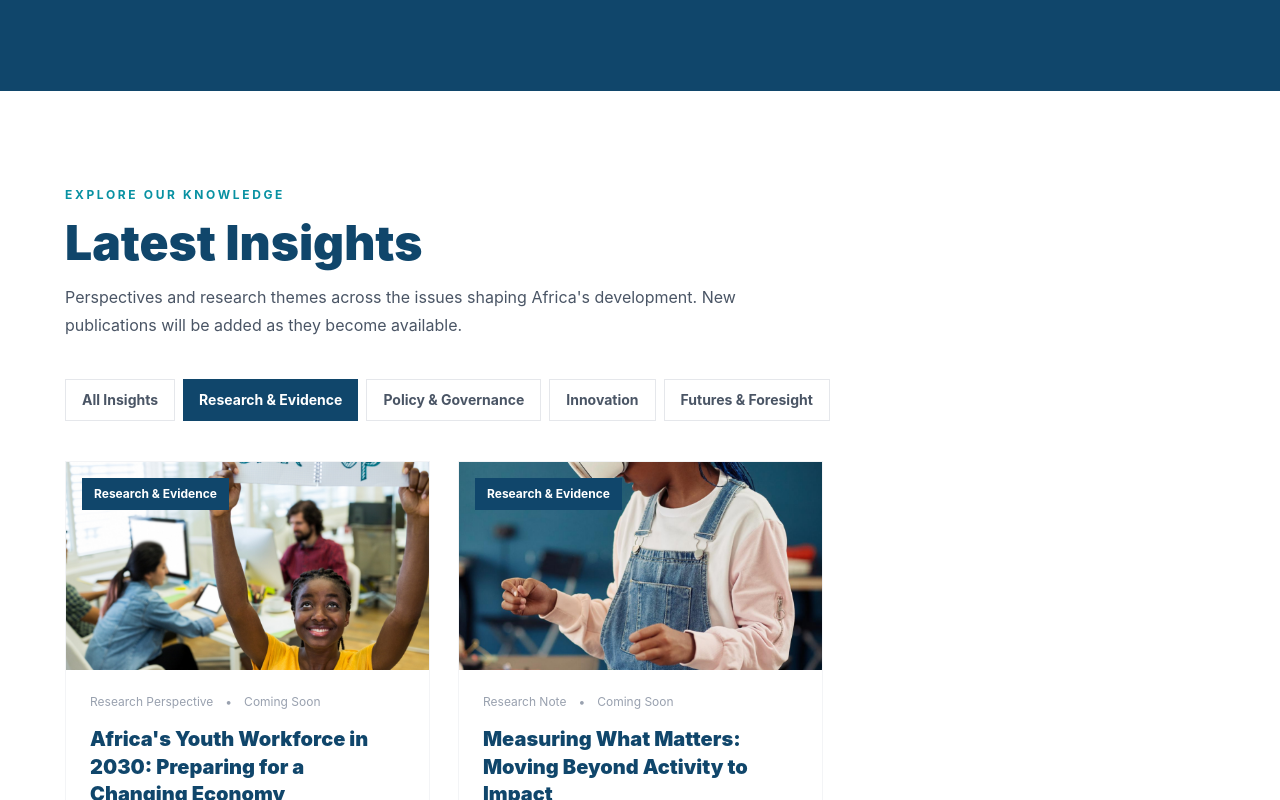
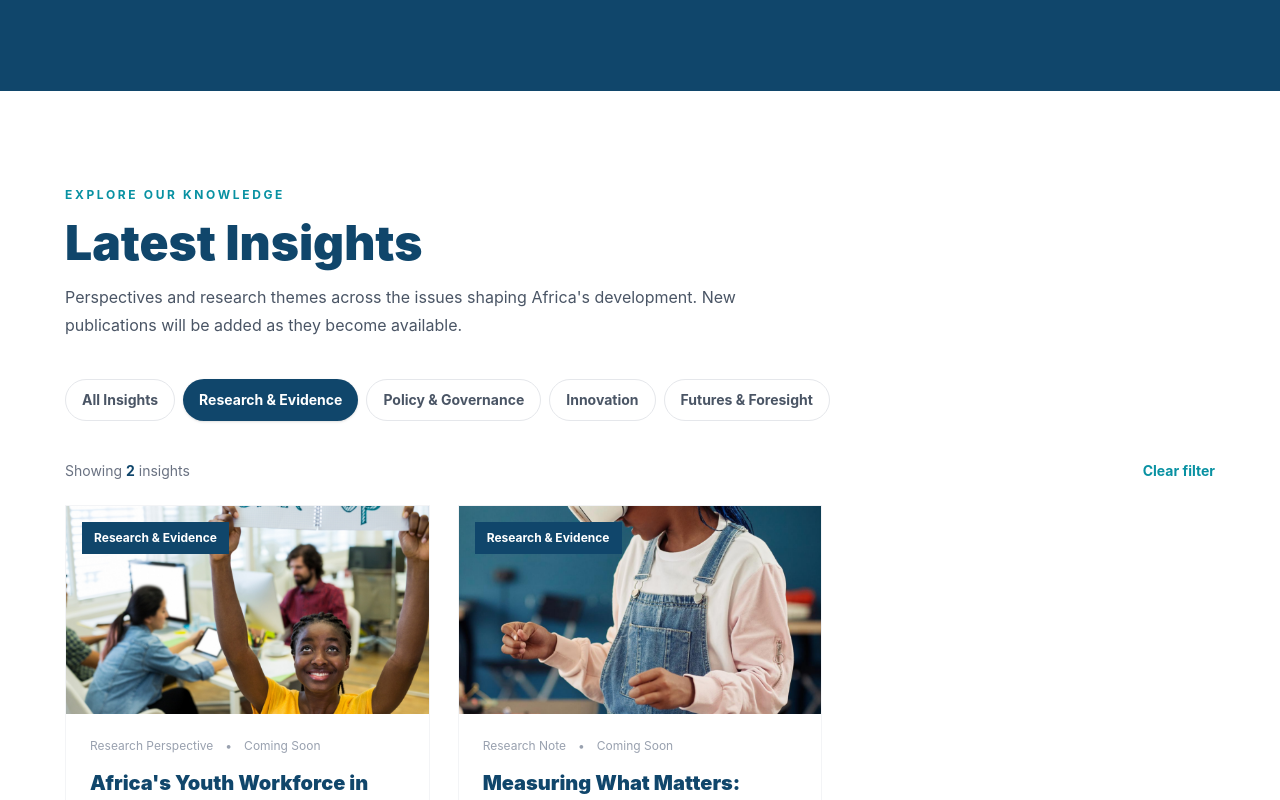
Before and after one commit to OxilGisa12/AfriYouth-Innovation-Labs, a React (Vite) app: page /insights in a window 1280 px wide. Both pictures are taken after a click on the button "Research & Evidence". Shown: the part 2278-3078 px from the top of the page. Built offline with nearby package versions, Linux system fonts and the light colour scheme.

Commit message:
fixed some insight glitches

```diff
--- a/src/Pages/Insights.jsx
+++ b/src/Pages/Insights.jsx
@@ -112,7 +112,9 @@ const Insights = () => {
   const filteredArticles =
     activeCategory === "All Insights"
       ? articles
-      : articles.filter((article) => article.category === activeCategory);
+      : articles.filter(
+          (article) => article.category === activeCategory
+        );
 
   return (
     <main className="afri-insights overflow-hidden bg-white text-[#10466B]">
@@ -269,14 +271,16 @@ const Insights = () => {
           </div>
 
           {/* FILTERS */}
-          <div className="afri-reveal afri-reveal-4 mb-10 flex flex-wrap gap-2">
+          <div className="mb-10 flex flex-wrap gap-2">
             {categories.map((category) => (
               <button
                 key={category}
+                type="button"
+                aria-pressed={activeCategory === category}
                 onClick={() => setActiveCategory(category)}
-                className={`px-4 py-2.5 text-sm font-bold transition ${
+                className={`rounded-full px-4 py-2.5 text-sm font-bold transition-all duration-200 ${
                   activeCategory === category
-                    ? "bg-[#10466B] text-white"
+                    ? "bg-[#10466B] text-white shadow-sm"
                     : "border border-gray-200 bg-white text-gray-600 hover:border-[#0891A2] hover:text-[#0891A2]"
                 }`}
               >
@@ -285,13 +289,36 @@ const Insights = () => {
             ))}
           </div>
 
+          {/* ACTIVE FILTER LABEL */}
+          <div className="mb-6 flex items-center justify-between gap-3">
+            <p className="text-sm text-gray-500">
+              Showing{" "}
+              <span className="font-bold text-[#10466B]">
+                {filteredArticles.length}
+              </span>{" "}
+              {filteredArticles.length === 1 ? "insight" : "insights"}
+            </p>
+
+            {activeCategory !== "All Insights" && (
+              <button
+                type="button"
+                onClick={() => setActiveCategory("All Insights")}
+                className="text-sm font-bold text-[#0891A2] transition hover:text-[#F47721]"
+              >
+                Clear filter
+              </button>
+            )}
+          </div>
+
           {/* ARTICLE GRID */}
-          <div className="grid gap-7 md:grid-cols-2 lg:grid-cols-3">
-            {filteredArticles.map((article, index) => (
+          <div
+            className="grid gap-7 md:grid-cols-2 lg:grid-cols-3"
+            aria-live="polite"
+          >
+            {filteredArticles.map((article) => (
               <article
                 key={article.title}
-                style={{ animationDelay: `${0.1 + (index % 3) * 0.15}s` }}
-                className="afri-reveal group flex flex-col border border-gray-100 bg-white transition hover:-translate-y-1 hover:border-[#0891A2]/40"
+                className="group flex flex-col border border-gray-100 bg-white transition duration-300 hover:-translate-y-1 hover:border-[#0891A2]/40"
               >
                 <div className="relative overflow-hidden">
                   <img
@@ -352,14 +379,13 @@ const Insights = () => {
           </div>
 
           <div className="grid gap-5 sm:grid-cols-2 lg:grid-cols-4">
-            {focusAreas.map((area, index) => {
+            {focusAreas.map((area) => {
               const Icon = area.icon;
 
               return (
                 <article
                   key={area.title}
-                  style={{ animationDelay: `${0.1 + index * 0.15}s` }}
-                  className="afri-reveal bg-white p-7 transition hover:-translate-y-1"
+                  className="bg-white p-7 transition duration-300 hover:-translate-y-1"
                 >
                   <Icon size={29} className="text-[#0891A2]" />
 
@@ -397,7 +423,7 @@ const Insights = () => {
 
           <Link
             to="/reach-us"
-              className="afri-button inline-flex items-center gap-3 bg-[#F47721] hover:bg-orange-600 text-white font-bold px-8 py-4 rounded-full mt-8"
+            className="afri-button mt-8 inline-flex items-center gap-3 rounded-full bg-[#F47721] px-8 py-4 font-bold text-white transition hover:bg-orange-600"
           >
             Connect With Us
             <ArrowRight size={19} />
```
Lines whose indentation alone changed are shown as unchanged.
